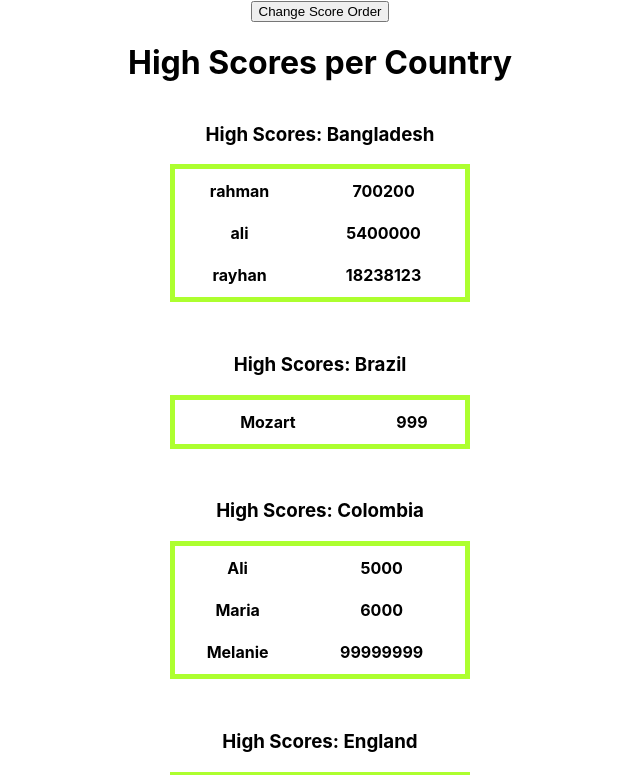
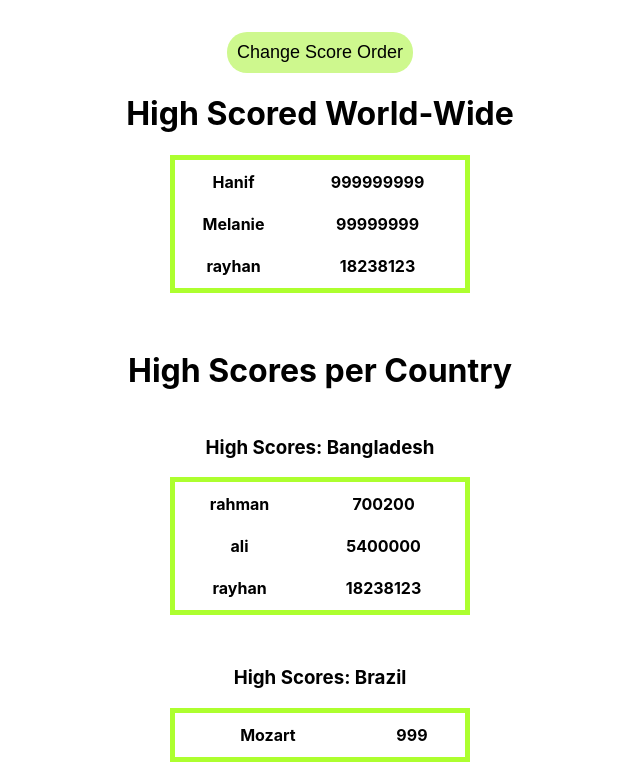
Before and after one commit to TimeaReich/cyf-TimeaReich-scores, a React (Create React App) app: page / in a window 1280 px wide. Shown: the top 775 px of the page, without its empty margins (320-960 px from the left). Built offline with nearby package versions, Linux system fonts and the light colour scheme.

Commit message:
level 5 done

```diff
--- a/src/App.css
+++ b/src/App.css
@@ -36,6 +36,9 @@
     transform: rotate(360deg);
   }
 }
+h2 {
+  font-size: 2em;
+}
 .table-rows {
   padding: 10px 0;
 }
@@ -49,3 +52,15 @@
   margin-bottom: 2rem;
   border: 5px solid greenyellow;
 }
+.score-order-button {
+  border-radius: 20px;
+  background-color: rgb(206, 248, 142);
+  border: none;
+  padding: 10px;
+  margin-top: 2rem;
+  font-size: 18px;
+}
+.score-order-button:hover {
+  background-color: rgb(252, 154, 255);
+  box-shadow: 2px 8px 10px rgb(0, 0, 0, 12%);
+}
--- a/src/App.js
+++ b/src/App.js
@@ -4,6 +4,7 @@ import allCountryScores from "./AllCountryScores.js";
 import CountryScores from "./CountryScores.js";
 import Button from "./Button";
 import React, { useState } from "react";
+import WorldWideScores from "./WorldWideScores";
 
 function App() {
   let score = allCountryScores;
@@ -19,7 +20,9 @@ function App() {
           setDescending={setDescending}
           descending={descending}
         />
-        <h1>High Scores per Country</h1>
+        <h1>High Scored World-Wide</h1>
+        <WorldWideScores scores={score} />
+        <h2>High Scores per Country</h2>
         <CountryScores
           ascending={ascending}
           descending={descending}
--- a/src/Button.js
+++ b/src/Button.js
@@ -14,6 +14,10 @@ const Button = (props) => {
       return descending * -1;
     });
   }
-  return <button onClick={changeOrder}>Change Score Order</button>;
+  return (
+    <button className="score-order-button" onClick={changeOrder}>
+      Change Score Order
+    </button>
+  );
 };
 export default Button;
--- /dev/null
+++ b/src/WorldWideScores.js
@@ -0,0 +1,45 @@
+import React from "react";
+
+const WorldWideScores = (props) => {
+  const scores = props.scores;
+  let top3 = [...scores];
+
+  top3 = scores.map((item) =>
+    item.scores.sort((a, b) => {
+      if (a.s > b.s) {
+        return -1;
+      } else if (a.s < b.s) {
+        return 1;
+      } else {
+        return 0;
+      }
+    })
+  );
+
+  let arr = [];
+  top3.map((item) => arr.push(item[0]));
+  arr.sort((a, b) => {
+    return a.s > b.s ? -1 : a.s < b.s ? 1 : 0;
+  });
+  arr = arr.slice(0, 3);
+
+  return (
+    <div className="table-container">
+      <table className="table">
+        <tbody className="table-body">
+          {arr.map((item) => (
+            <tr key={item.name}>
+              <th className="table-rows" scope="row">
+                {item.n}
+              </th>
+              <th className="table-rows" scope="row">
+                {item.s}
+              </th>
+            </tr>
+          ))}
+        </tbody>
+      </table>
+    </div>
+  );
+};
+export default WorldWideScores;
```
